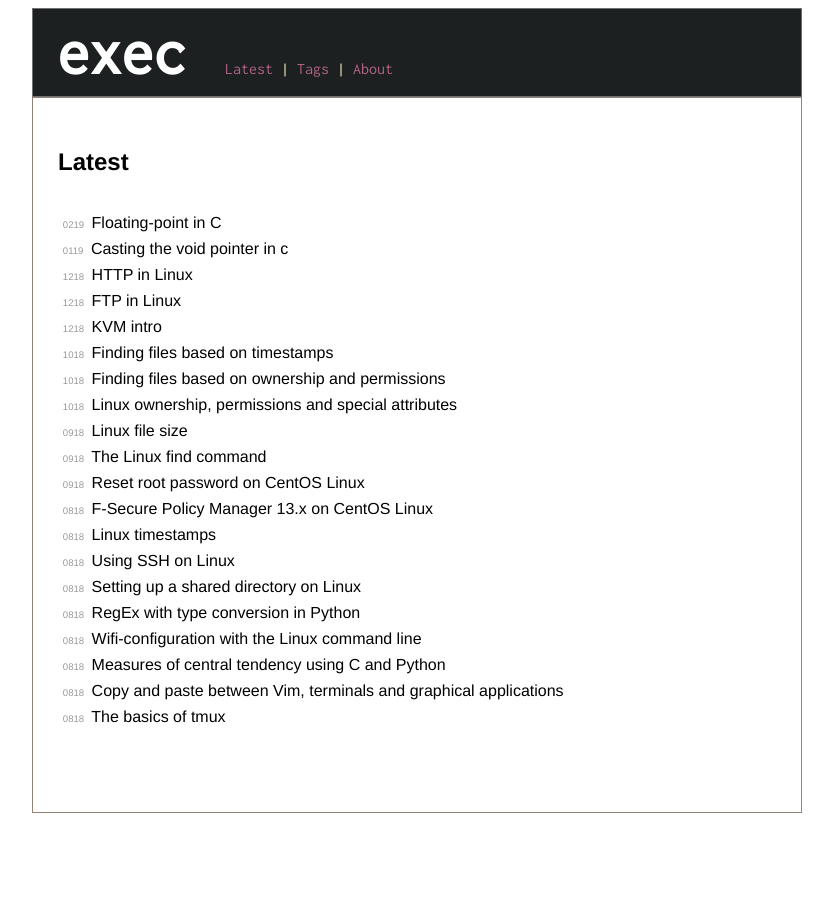
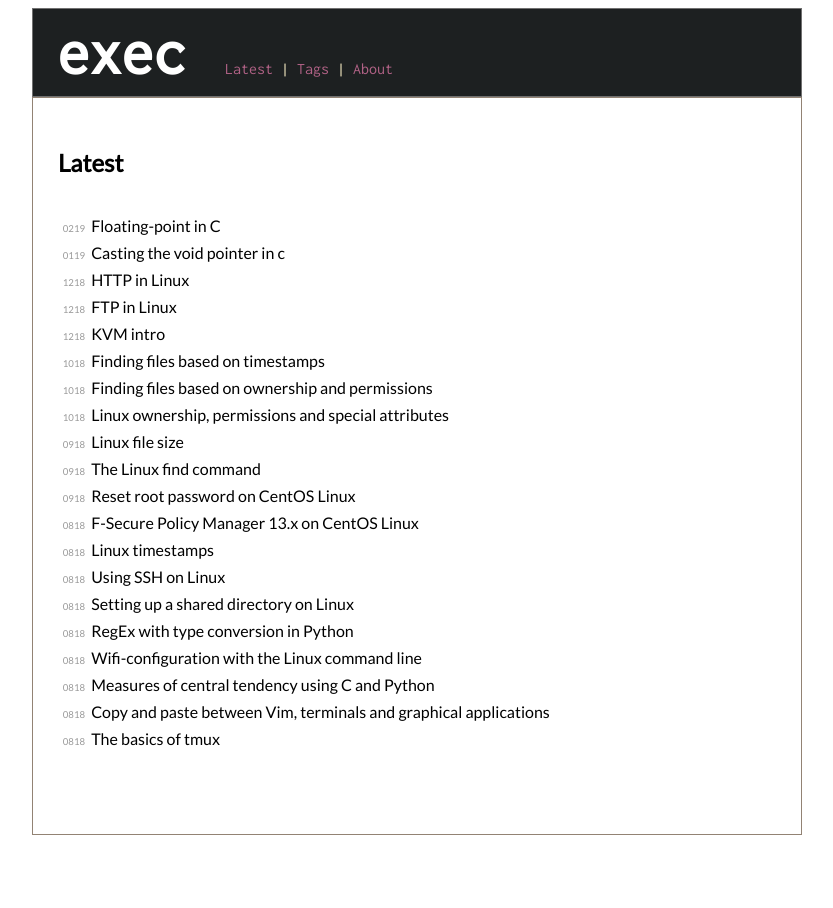
Before and after one commit to execas/execas.github.io, a Jekyll site: the page built from index.html, in a window 1280 px wide. Shown: the whole page, without its empty margins (223-1056 px from the left). Built offline with Jekyll 4.4.1, drawn with Linux system fonts in a browser that asks for light colours.

Commit message:
Update execas.css

```diff
--- a/css/execas.css
+++ b/css/execas.css
@@ -4,8 +4,8 @@ html, body {
 
 body {
      /*font-family: 'PT Sans', sans-serif;*/
-     font-family: "Helvetica Neue", Helvetica, Arial, "Lucida Sans", sans-serif;
-     /*font-family:"Lato","Helvetica Neue",Helvetica,Arial,sans-serif;*/
+     /*font-family: "Helvetica Neue", Helvetica, Arial, "Lucida Sans", sans-serif;*/
+     font-family:"Lato","Helvetica Neue",Helvetica,Arial,sans-serif;
      font-weight: 400;
      color: #000000;
      font-size: 16px;
```
